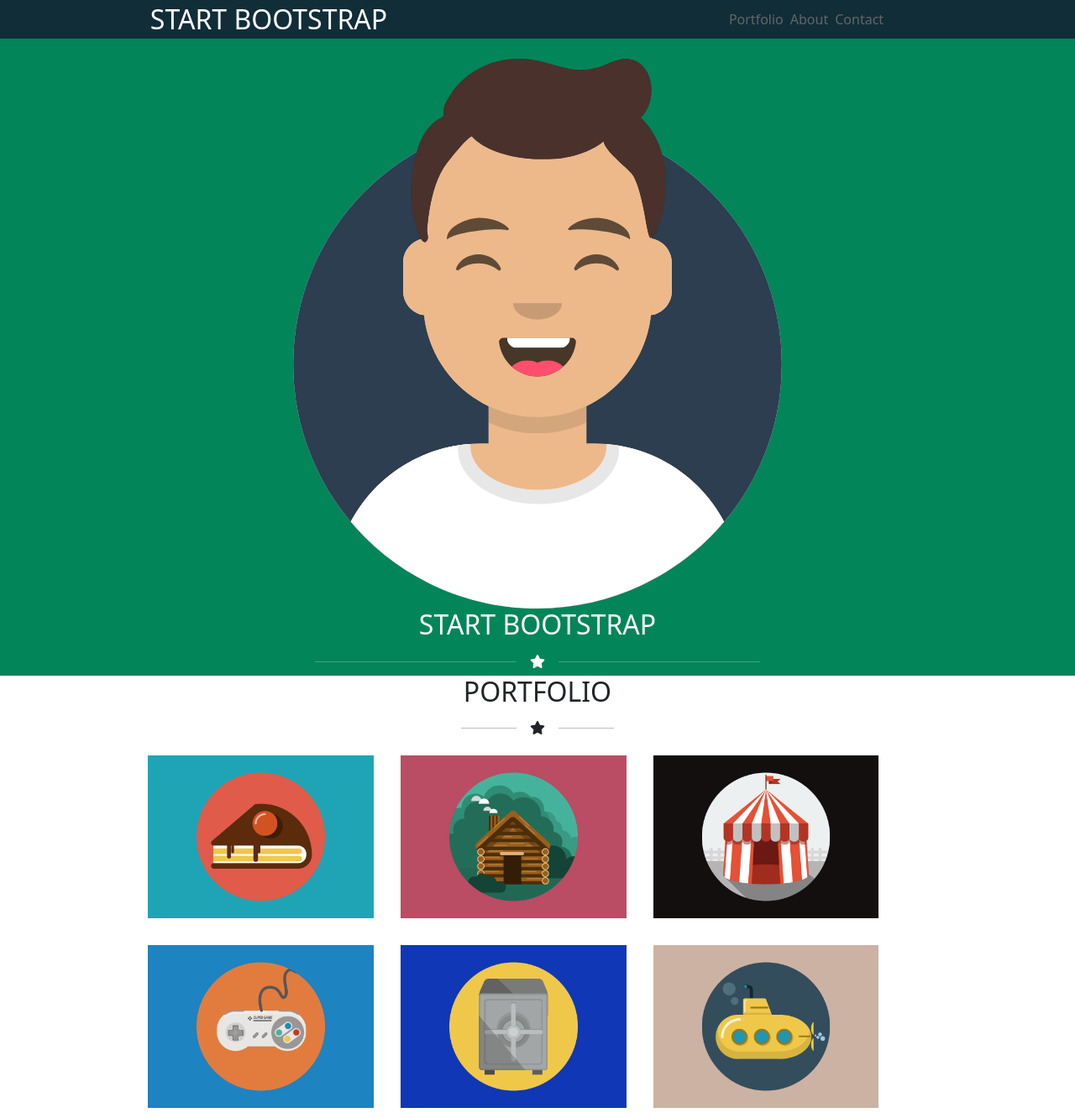
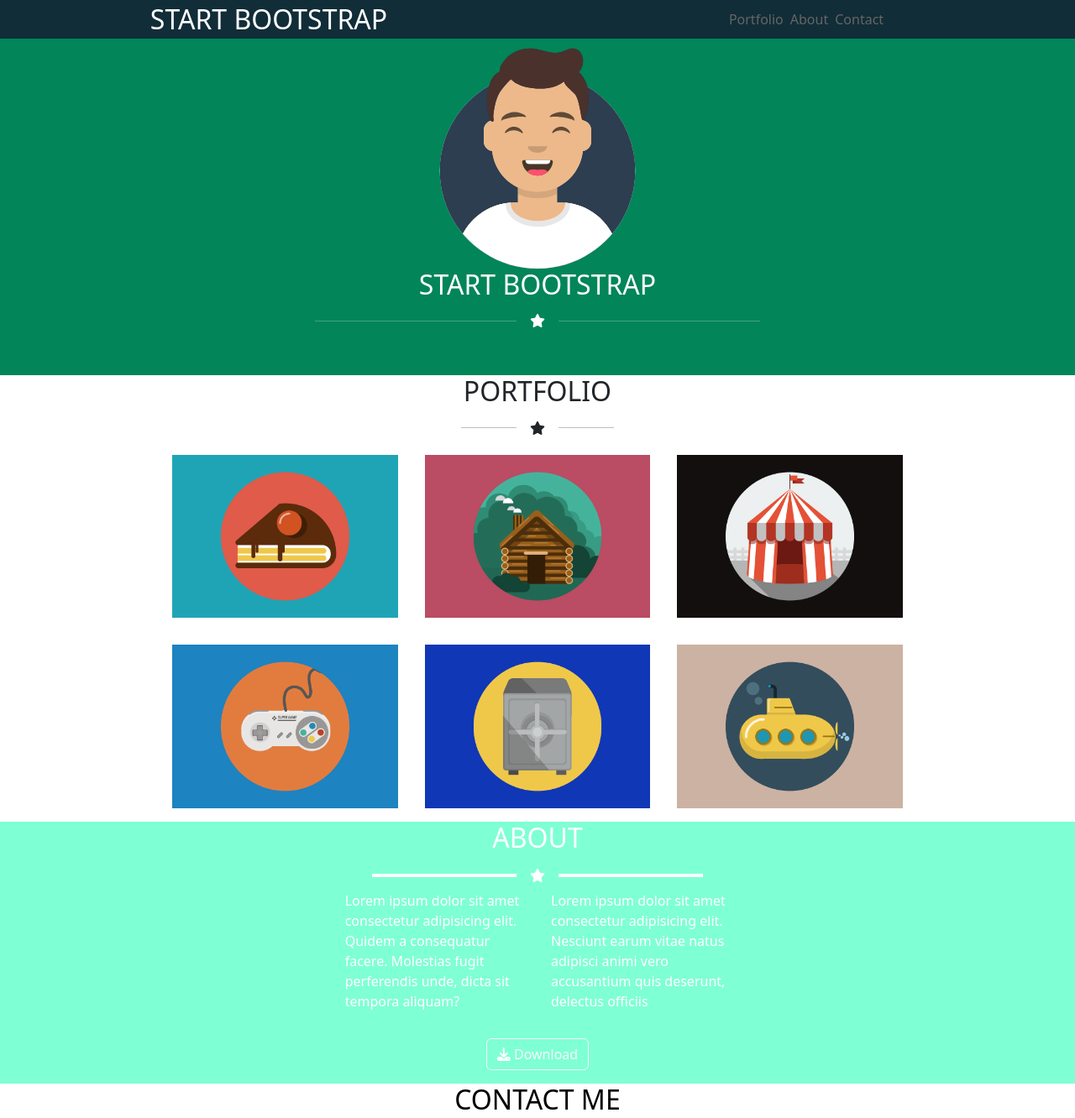
Before and after one commit to FrancescoBonanno1/html-css-bootstrap-freelancer, a plain HTML site: page index.html in a window 1280 px wide. Shown: the top 1332 px of the page at 84% size. Drawn offline with nearby package versions, Linux system fonts and the light colour scheme.

Commit message:
aggiustamenti minori

```diff
--- a/css/style.css
+++ b/css/style.css
@@ -10,6 +10,9 @@ header a {
     color: rgb(102, 101, 101);
 }
 
+#coloraquagreen img{
+    width: 40%;
+}
 #coloraquagreen {
     background-color: rgb(1, 133, 89);
 }
--- a/index.html
+++ b/index.html
@@ -12,7 +12,7 @@
 </head>
 
 <body>
-    <header class="col-12 d-flex justify-content-space-beetween">
+    <header class="col-12 d-flex justify-content-space-beetween fixed-top">
         <div class="col-6 d-flex justify-content-center align-items-center">
             <h2 class="my-1">START BOOTSTRAP</h2>
         </div>
@@ -25,8 +25,8 @@
     </header>
 
     <!--sezione 1 : immagine con riconoscimenti-->
-    <section id="coloraquagreen" class="col-12 d-flex justify-content-center flex-column align-items-center">
-        <div class="col-6">
+    <section id="coloraquagreen" class="col-12 d-flex justify-content-center flex-column align-items-center py-5">
+        <div class="col-6 d-flex justify-content-center align-items-center">
             <img src="./img/avatar.svg" alt="piskellocarinocarino">
         </div>
         <div class="col-6 d-flex flex-column align-items-center">
@@ -47,7 +47,7 @@
             <i class="fa-solid fa-star d-inline-block"></i>
             <hr class="mx-3">
         </div>
-        <div class="col-9 d-flex flex-wrap align-items-center justify-content-space-around">
+        <div class="col-9 d-flex flex-wrap align-items-center justify-content-center">
             <img class="mx-3 my-3" src="./img/cake.png" alt="">
             <img class="mx-3 my-3" src="./img/cabin.png" alt="">
             <img class="mx-3 my-3" src="./img/circus.png" alt="">
@@ -65,10 +65,10 @@
             <hr class="mx-3">
         </div>
         <div  class="col-4 d-flex justify-content-center align-items-space-beetween">
-            <p class="col-6">Lorem ipsum dolor sit amet consectetur adipisicing elit. Quidem a consequatur facere. Molestias fugit perferendis unde, dicta sit tempora aliquam? Sint ex esse pariatur sed quia cumque accusantium, facere voluptatum.</p>
-            <p class="col-6">Lorem ipsum dolor sit amet consectetur adipisicing elit. Nesciunt earum vitae natus adipisci animi vero accusantium quis deserunt, delectus officiis, praesentium quod aut ducimus asperiores, quia dolorem quo libero quae?</p>
+            <p class="col-6 mx-3">Lorem ipsum dolor sit amet consectetur adipisicing elit. Quidem a consequatur facere. Molestias fugit perferendis unde, dicta sit tempora aliquam?</p>
+            <p class="col-6 mx-3">Lorem ipsum dolor sit amet consectetur adipisicing elit. Nesciunt earum vitae natus adipisci animi vero accusantium quis deserunt, delectus officiis</p>
         </div>
-        <button class="btn btn-outline-light"><i class="fa-solid fa-download"></i> Download</button>
+        <button class="btn btn-outline-light my-3"><i class="fa-solid fa-download"></i> Download</button>
     </section>
 
     <!--sezione 4 contact-->
```
